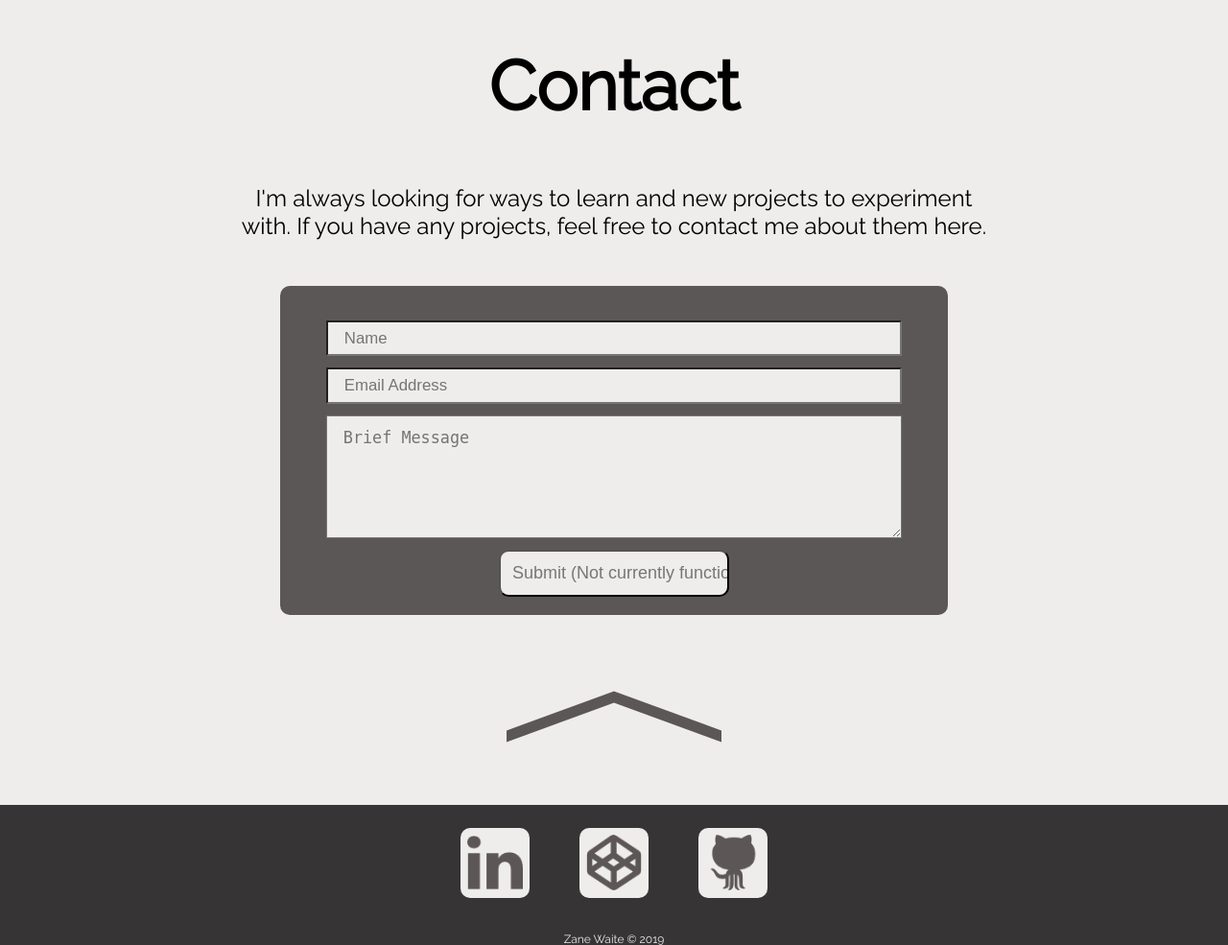
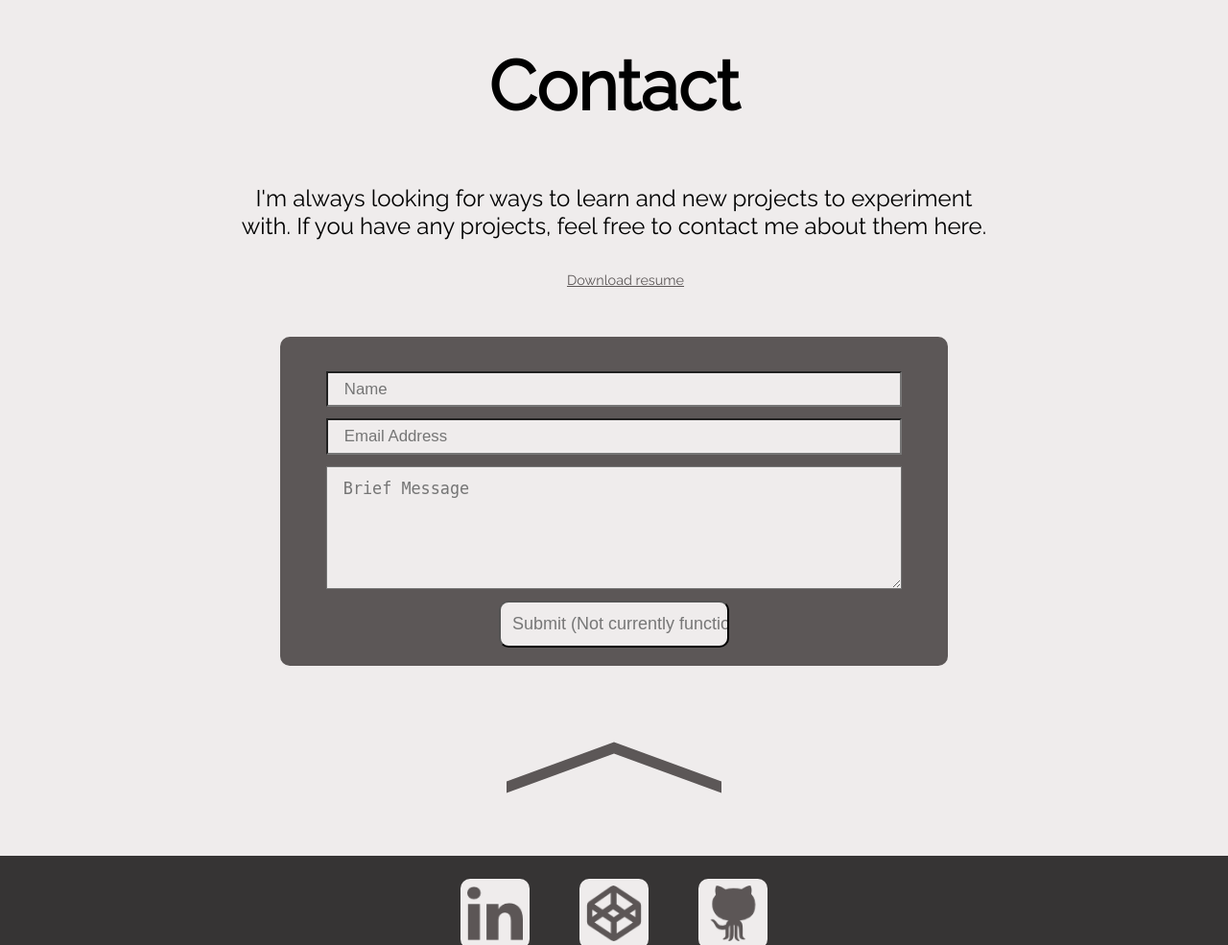
Before and after one commit to zmwaite182/zmwaite182.github.io, a PHP site: page / in a window 1280 px wide. Shown: the part 3324-4309 px from the top of the page at 96% size. Run offline with PHP 8.4, Linux system fonts and the light colour scheme.

Commit message:
Added resume download

```diff
--- a/app.css
+++ b/app.css
@@ -248,6 +248,11 @@ table #git-percent::before {
   font-size: 3rem;
   margin-top: 1rem;
 }
+#contact .download {
+  color: #5c5757;
+  font-size: 0.6rem;
+  margin-left: 1rem;
+}
 
 form {
   margin: 2rem auto 0;
--- a/app.sass
+++ b/app.sass
@@ -221,6 +221,10 @@ table
   h1
     font-size: 3rem
     margin-top: 1rem
+  .download
+    color: $gray
+    font-size: 0.6rem
+    margin-left: 1rem
 form
   margin: 2rem auto 0
   text-align: center
--- a/index.html
+++ b/index.html
@@ -81,6 +81,7 @@
     <section id="contact">
       <h1>Contact</h1>
       <p>I'm always looking for ways to learn and new projects to experiment with. If you have any projects, feel free to contact me about them here.</p>
+      <a href="resume.docx" download="zwaite_resume.docx" class="download">Download resume</a>
       <form>
         <input placeholder="Name" type="text" name="name" required>
         <input placeholder="Email Address" type="email" name="email" required>
```
Also changed, not shown: 2 other files.
